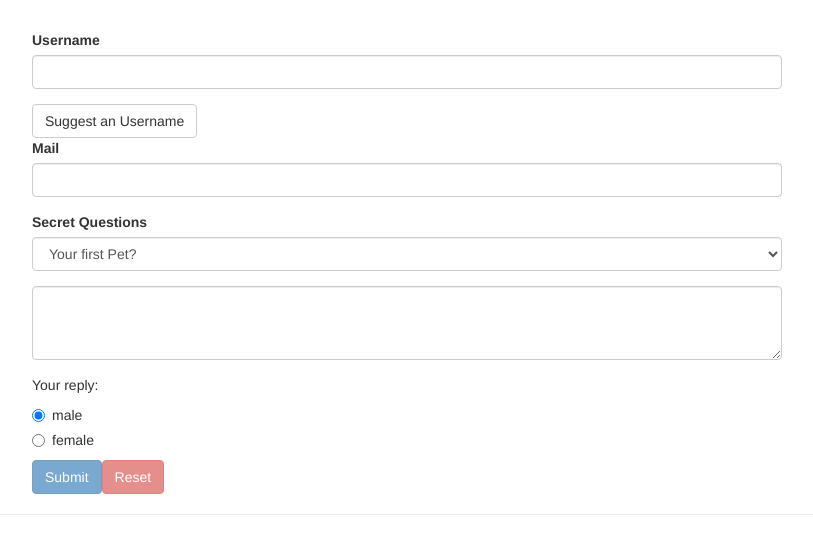
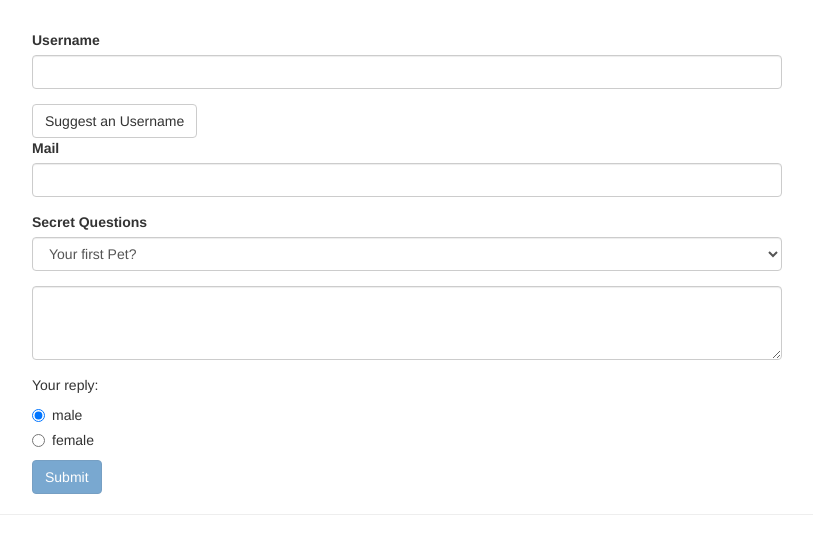
Before and after one commit to OlehBabiak/forms-td-start, an Angular app: page / in a window 1280 px wide. Shown: the top 554 px of the page, without its empty margins (233-1046 px from the left). Built offline with nearby package versions, Linux system fonts and the light colour scheme.

Commit message:
Reset Form

```diff
--- a/src/app/app.component.html
+++ b/src/app/app.component.html
@@ -75,12 +75,6 @@
           [disabled]='!f.valid'
         >Submit
         </button>
-        <button
-          class="btn btn-danger"
-          type="reset"
-          [disabled]='!f.valid'
-        >Reset
-        </button>
       </form>
     </div>
   </div>
--- a/src/app/app.component.ts
+++ b/src/app/app.component.ts
@@ -54,6 +54,4 @@ export class AppComponent {
 
     this.signupForm.reset();
   }
-
-  onReset() {}
 }
```
